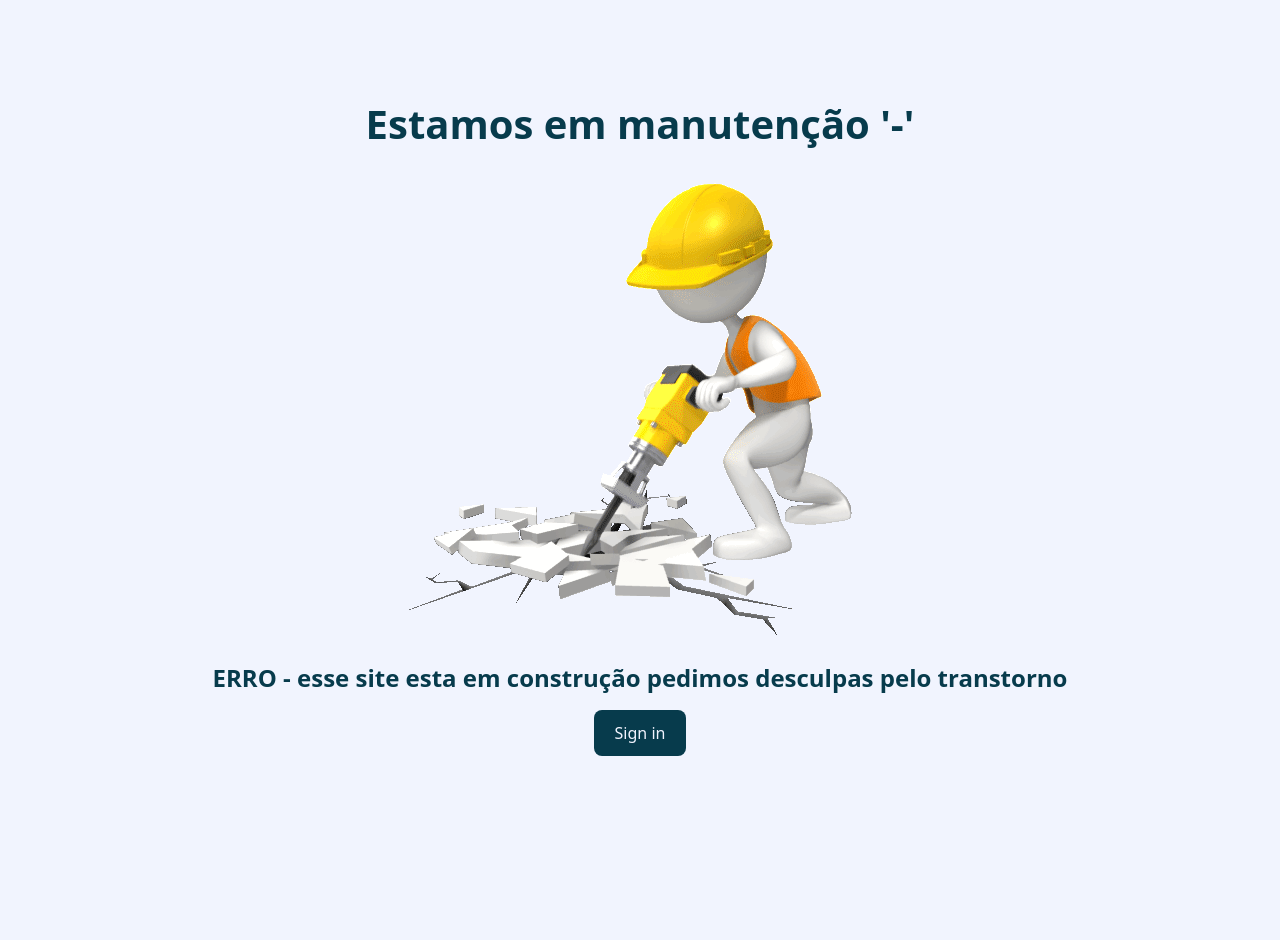
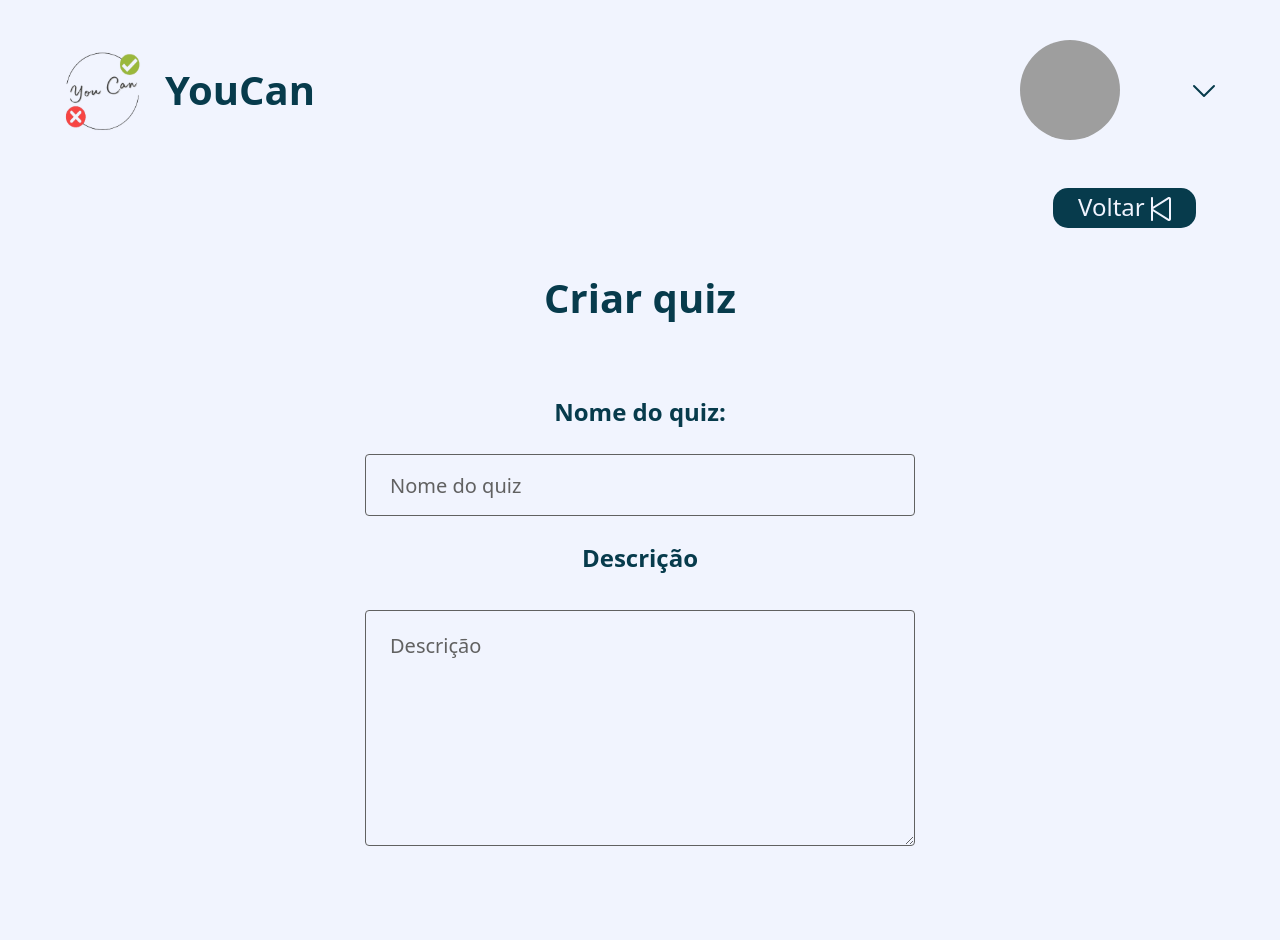
Before and after one commit to Vinicius-Trecenti/YouCan, a React (Vite) app in the folder frontend/: page /create/form in a window 1280 px wide. Shown: the top 940 px of the page. Before the commit the page ends 800 px from the top, so only its background shows below. Built offline with nearby package versions, Linux system fonts and the light colour scheme; grey boxes are pictures that could not be loaded.

Commit message:
Creating Screens

```diff
--- a/frontend/src/App.tsx
+++ b/frontend/src/App.tsx
@@ -13,6 +13,8 @@ import AlterUser from './screens/AlterUser/AlterUser.tsx'
 
 import './styles/global.css'
 import CreateQuizQuestion from './screens/CreateQuizQuestion/CreateQuizQuestion.tsx'
+import CreateQuizForm from './screens/CreateQuizForm/CreateQuizForm.tsx'
+import ResultQuiz from './screens/ResultQuiz/ResultQuiz.tsx'
 
 export default function App() {
     return (
@@ -27,7 +29,10 @@ export default function App() {
 					<Route path='/questao' element={<Question />}/>
 					<Route path='/alterar/usuario/' element={<AlterUser />} />
 					<Route path='/create/question/' element={<CreateQuizQuestion />} />
+					<Route path='/create/form/' element={<CreateQuizForm />} />
+					<Route path='/result/quiz/' element={<ResultQuiz />} />
 					<Route path='*' element={<Error />}/>
+
 				{/* <Route path="/private" element={<RequireAuth><Private /></RequireAuth>} /> */}
 				</Routes>
 			</BrowserRouter>
--- a/frontend/src/screens/CreateQuizForm/CreateQuizForm.tsx
+++ b/frontend/src/screens/CreateQuizForm/CreateQuizForm.tsx
@@ -10,24 +10,31 @@ export default function CreateQuizForm() {
 
             <HeaderUser />
 
+            <div className="btn">
+                <button className="btn-back" >
+                    Voltar&nbsp;
+                    <img src="../../src/assets/return.svg" alt="returnbutton" />
+
+                </button>
+            </div>
             <main >
-                    <div>
+
                 <h1>Criar quiz</h1>
-                    </div>
+
 
                 <form>
 
                     <label><h2>Nome do quiz:</h2></label>
                     <input
                         type="text"
-                                className="quizname"
+                        className="btn-quizname"
                         placeholder="Nome do quiz" />
 
                     <div>
                         <label><h2>Descrição </h2></label>
-                            <input
-                                type="text"
-                                className="description"
+                        <textarea
+                            rows={30}
+                            className="btn-description"
                             placeholder="Descrição" />
                     </div>
                     <button type="submit" className="btn-next">PRÓXIMO</button>
--- a/frontend/src/screens/CreateQuizForm/style.css
+++ b/frontend/src/screens/CreateQuizForm/style.css
@@ -4,7 +4,19 @@
     padding: 40px 60px;
     flex-direction: column;
     align-items: center;
-    gap: 87.5px;
+    gap: 40px;
+}
+
+.CreateQuizForm .btn-back {
+    display: inline-flex;
+    padding: 8px 24px;
+    border-radius: 15px;
+    background: var(--Blue_dark, #073B4C);
+    color: #F1F4FE;
+    margin-left: auto;
+    line-height: 20px;
+    height: 40px;
+
 }
 
 .CreateQuizForm main {
@@ -23,10 +35,15 @@
 }
 
 
-.CreateQuizForm form input::placeholder, input[type="date"]::-webkit-calendar-picker-indicator{
+.CreateQuizForm form input::placeholder{
     color: #616161;
+}
 
+.CreateQuizForm form textarea::placeholder{
+    color: #616161;
 }
+
+
 
 .CreateQuizForm div label h2{
     margin-bottom:1.25rem;
@@ -51,7 +68,18 @@
     font-size: 20px;
 }
 
-.CreateQuizForm .quizname {
+.CreateQuizForm form textarea {
+    height: 62px;
+    width: 100%;
+    padding: 20px 24px;
+    border-radius: 4px;
+    border: 1px solid #616161;
+    background-color: #F1F4FE;
+    font-size: 20px;
+}
+
+
+.CreateQuizForm .btn-quizname {
 
     width: 100%;
     padding: 20px 24px;
@@ -62,7 +90,7 @@
 
 }
 
-.CreateQuizForm .description {
+.CreateQuizForm .btn-description {
 
     height: 236px;
     width: 100%;
@@ -71,4 +99,5 @@
     align-self: stretch;
     border-radius: 4px;
     border: 1px solid var(--Gray_dark, #616161);
+
   }
--- a/frontend/src/screens/CreateQuizQuestion/CreateQuizQuestion.tsx
+++ b/frontend/src/screens/CreateQuizQuestion/CreateQuizQuestion.tsx
@@ -16,49 +16,46 @@ export default function CreateQuizQuestion() {
             </div>
 
             <main>
-                <div>
                     <h1>Criar quiz</h1>
-                </div>
-
                 <form>
 
-
                     <label><h2>Enunciado da questão</h2></label>
-                    <input type="text" placeholder="Enunciado" />
-
-
+                    <input
+                    type="text"
+                    className='box'
+                    placeholder="Enunciado" />
 
                     <label><h2>Quantidade de alternativas</h2></label>
                     <input
                         type="text"
-                        className=''
+                        className='box'
                         placeholder="Quantidade" />
 
                     <label><h2>Alternativas</h2></label>
                     <input
                         type="text"
-                        className=''
+                        className='box'
                         placeholder="Alternativa 1" />
                     <input
                         type="text"
-                        className=''
+                        className='box'
                         placeholder="Alternativa 2" />
                     <input
                         type="text"
-                        className=''
+                        className='box'
                         placeholder="Alternativa 3" />
                     <input
                         type="text"
-                        className=''
+                        className='box'
                         placeholder="Alternativa 4" />
                     <label><h2>Alternativa Correta</h2></label>
                     <input
                         type="text"
-                        className=''
+                        className='box'
                         placeholder="Alternativa" />
                     <div>
-                        <button className="buttonNext">ADICIONAR QUESTÃO +</button>
-                        <button className="buttonPublicar">PUBLICAR QUIZ</button>
+                        <button className="btn-add-question">ADICIONAR QUESTÃO +</button>
+                        <button className="btn-public-question">PUBLICAR QUIZ</button>
                     </div>
                 </form>
             </main>
--- a/frontend/src/screens/CreateQuizQuestion/style.css
+++ b/frontend/src/screens/CreateQuizQuestion/style.css
@@ -4,7 +4,7 @@
     padding: 40px 60px;
     flex-direction: column;
     align-items: center;
-    gap: 87.5px;
+    gap: 40px;
 }
 
 .CreateQuizQuestion .btn-back {
@@ -13,7 +13,7 @@
     border-radius: 15px;
     background: var(--Blue_dark, #073B4C);
     color: #F1F4FE;
-    margin-left: 750px;
+    margin-left: auto;
     line-height: 20px;
     height: 40px;
 
@@ -34,17 +34,29 @@
     width: 550px;
 }
 
-.CreateQuizQuestion form input::placeholder,
-input[type="date"]::-webkit-calendar-picker-indicator {
-    color: #616161;
-
+.CreateQuizQuestion .box {
+    width: 100%;
+    height: 62px;
+    padding: 20px 24px;
+    gap: 10px;
+    align-self: stretch;
+    border-radius: 4px;
+    border: 1px solid var(--Gray_dark, #616161);
 }
 
-.CreateQuizQuestion div label h2 {
-    margin-bottom: 1.25rem;
-
+.CreateQuizQuestion form input {
+    height: 62px;
+    width: 100%;
+    padding: 20px 24px;
+    border-radius: 4px;
+    border: 1px solid #616161;
+    background-color: #F1F4FE;
+    font-size: 20px;
 }
 
+.CreateQuizQuestion form input::placeholder {
+    color: #616161;
+}
 
 .CreateQuizQuestion .btn-next {
     border-radius: 4px;
@@ -54,17 +66,31 @@ input[type="date"]::-webkit-calendar-picker-indicator {
     margin-top: 80px;
 }
 
-.buttonPublicar {
+.CreateQuizQuestion .btn-add-question {
     display: flex;
-    width: 34rem;
-    padding: 1rem 1.5rem;
+    width: 550px;
+    padding: 16px 24px;
     justify-content: center;
     align-items: center;
     gap: 10px;
+    margin-top: 80px;
+    border-radius: 4px;
+    background-color: #118AB2;
     color: #F1F4FE;
+    font-size: 24px;
+}
+
+.CreateQuizQuestion .btn-public-question {
+    display: flex;
+    width: 550px;
+    padding: 16px 24px;
+    justify-content: center;
+    align-items: center;
+    gap: 10px;
+    margin-top: 24px;
+    border-radius: 4px;
+    background-color: #118AB2;
+    color: #F1F4FE;
+    font-size: 24px;
     background-color: #06D6A0;
-    margin-top: 24px;
-    margin-bottom: 1.5rem;
-    font-size: 1.5rem;
-
 }
--- /dev/null
+++ b/frontend/src/screens/ResultQuiz/ResultQuiz.tsx
@@ -0,0 +1,10 @@
+
+
+export default function ResultQuiz() {
+    return (
+        <div className="ResultQuiz">
+
+        </div>
+
+    )
+}
```
Also changed, not shown: frontend/src/screens/ResultQuiz/style.css (added, +8 -0 lines). Lines whose indentation alone changed are shown as unchanged.
